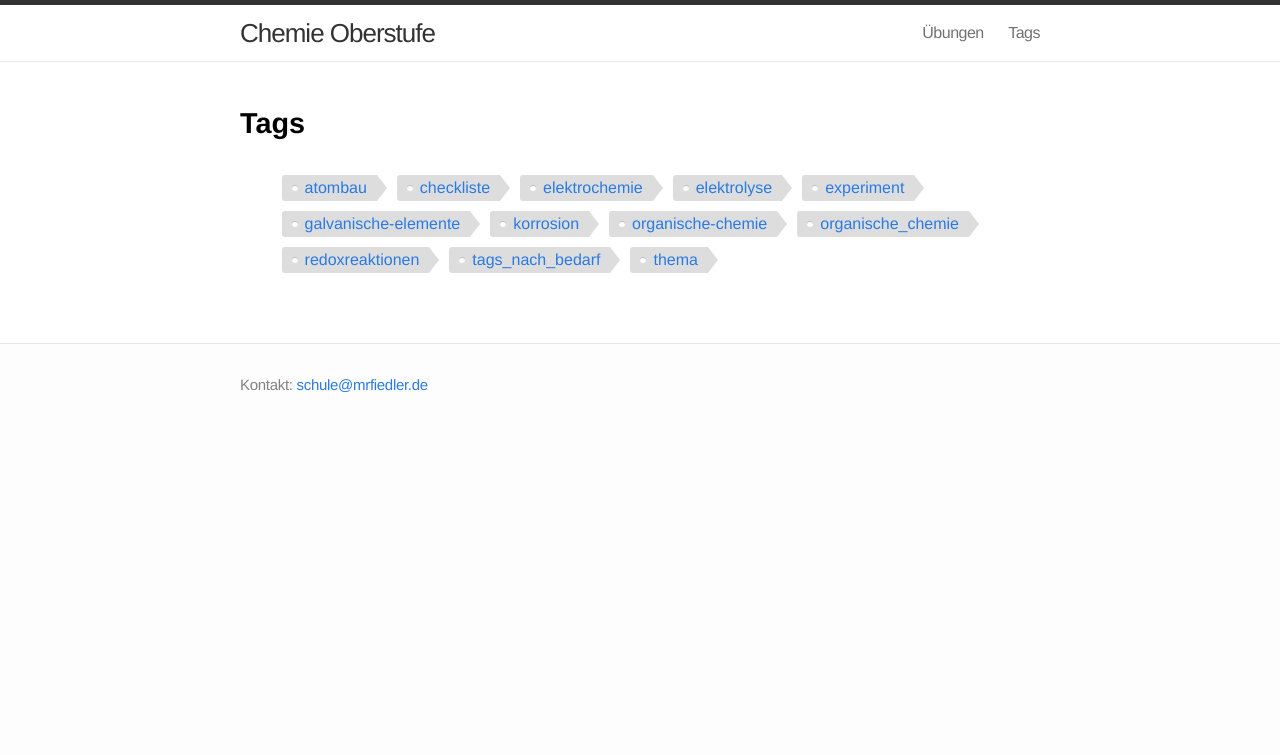
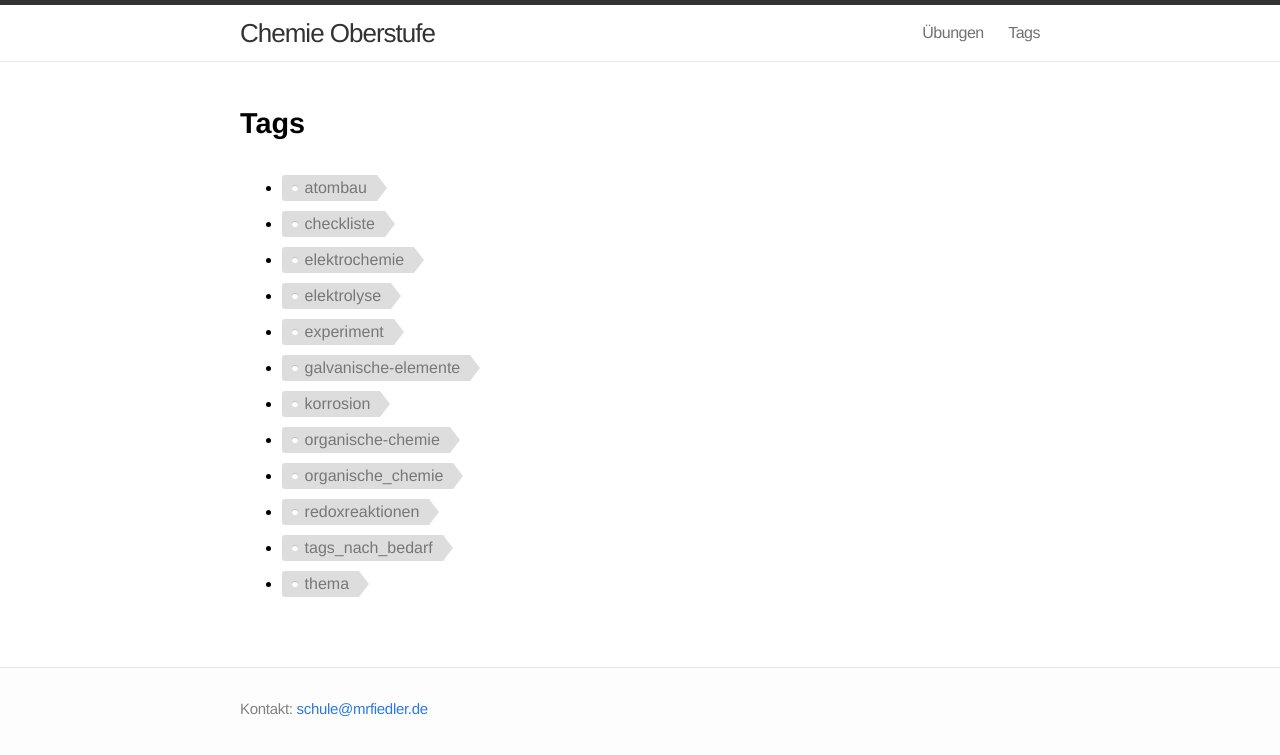
Before and after one commit to chemie-oberstufe/chemie-oberstufe.github.io, a Jekyll site: the page built from tags/index.md, in a window 1280 px wide. Shown: the top 755 px of the page. Built offline with Jekyll 4.4.1, drawn with Linux system fonts in a browser that asks for light colours.

Commit message:
fix typos + CSS classes

```diff
--- a/tags/index.md
+++ b/tags/index.md
@@ -57,7 +57,8 @@ The following part removes duplicated tags and invalid tags like blank tag.
 The purpose of this snippet is to list all the tags you have in your site.
 =======================
 {% endcomment %}
-<ul class="tags">
+<ul>
 {% for tag in tags %}
-	<li class="tag"><a href="{{ tag | slugify }}">{{ tag }}</a></li>
+	<li><a class="tag" href="{{ tag | slugify }}">{{ tag }}</a></li>
 {% endfor %}
+</ul>
```
